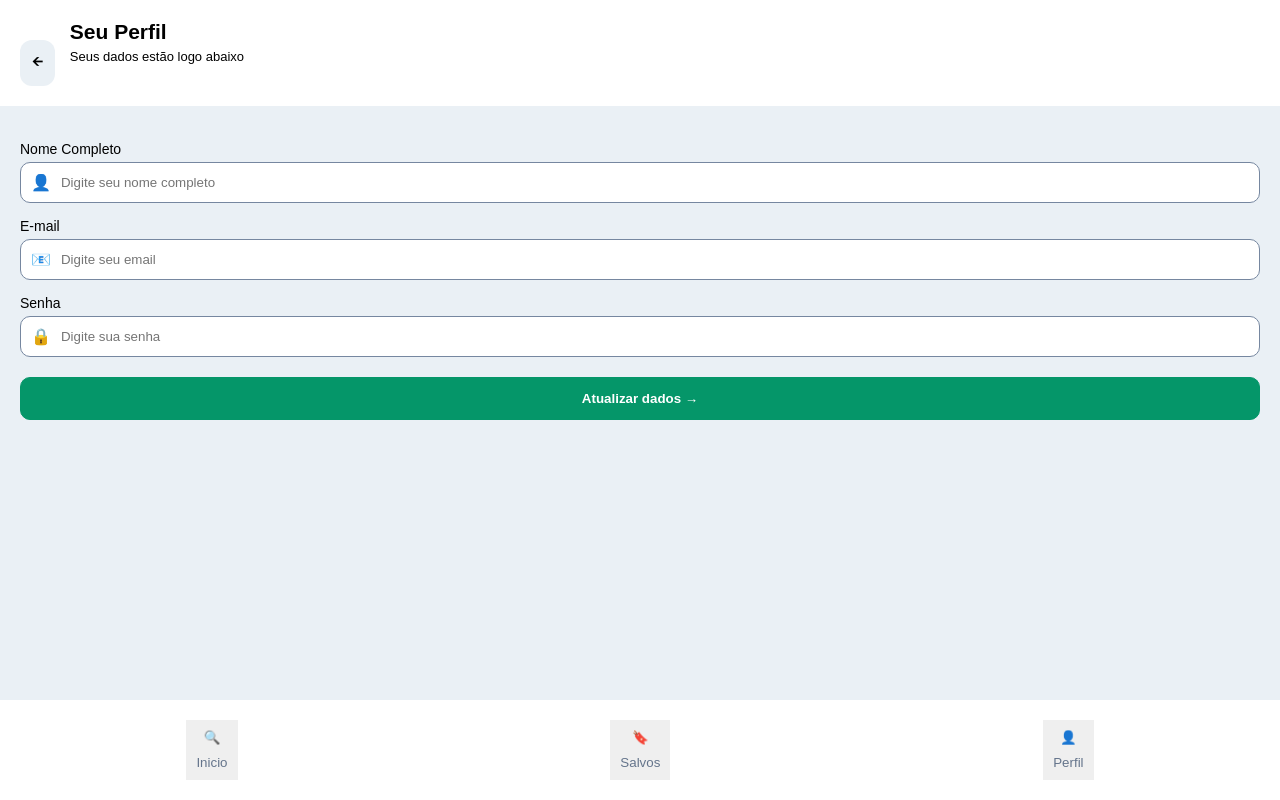
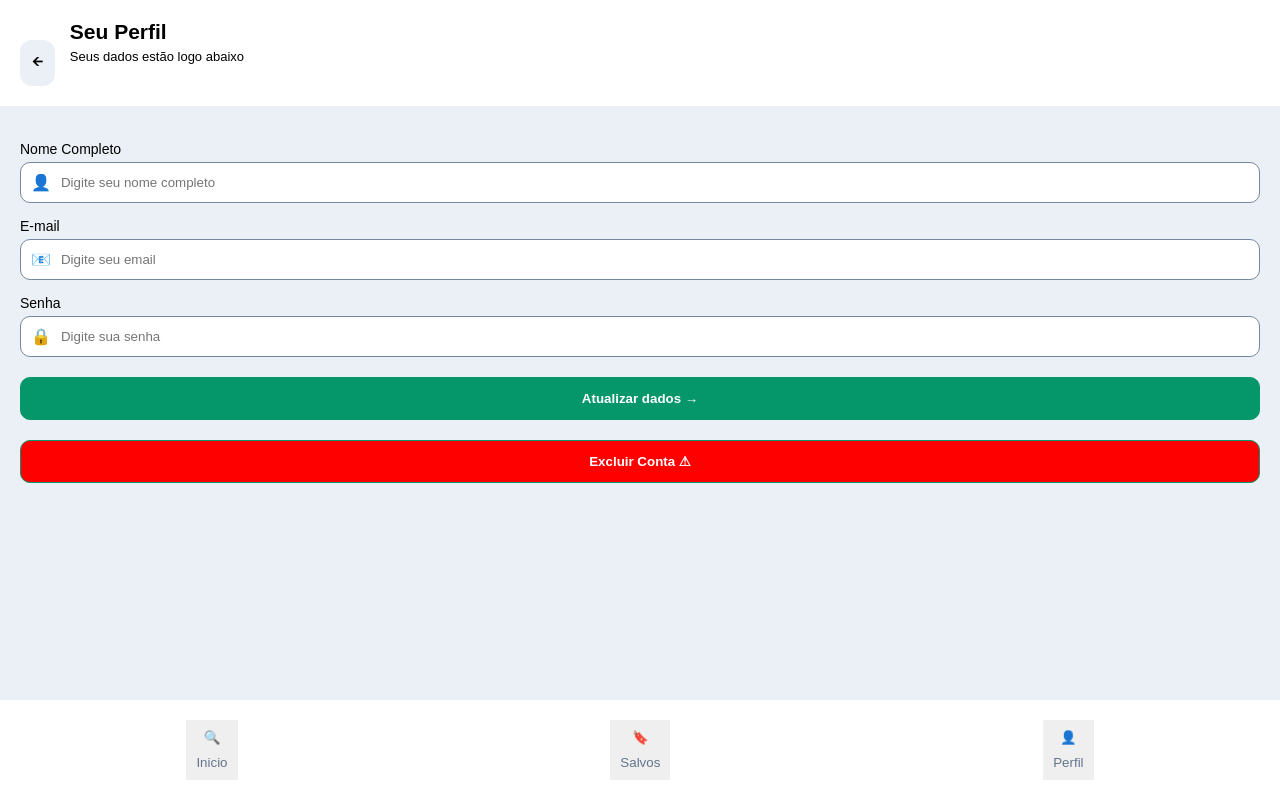
Before and after one commit to DiogoSouza268/TechFacil, an Angular app: page /perfil in a window 1280 px wide. Built offline with nearby package versions, Linux system fonts and the light colour scheme.

Commit message:
feat: adiciona botão de exclusão de conta na página de perfil

```diff
--- a/src/app/pages/perfil/perfil.html
+++ b/src/app/pages/perfil/perfil.html
@@ -30,6 +30,7 @@
     </form>
 
     <button>Atualizar dados &#x2192;</button>
+    <button style="background-color: red; color: bla;">Excluir Conta &#x26A0;</button>
 </main>
 
 <footer>
```
